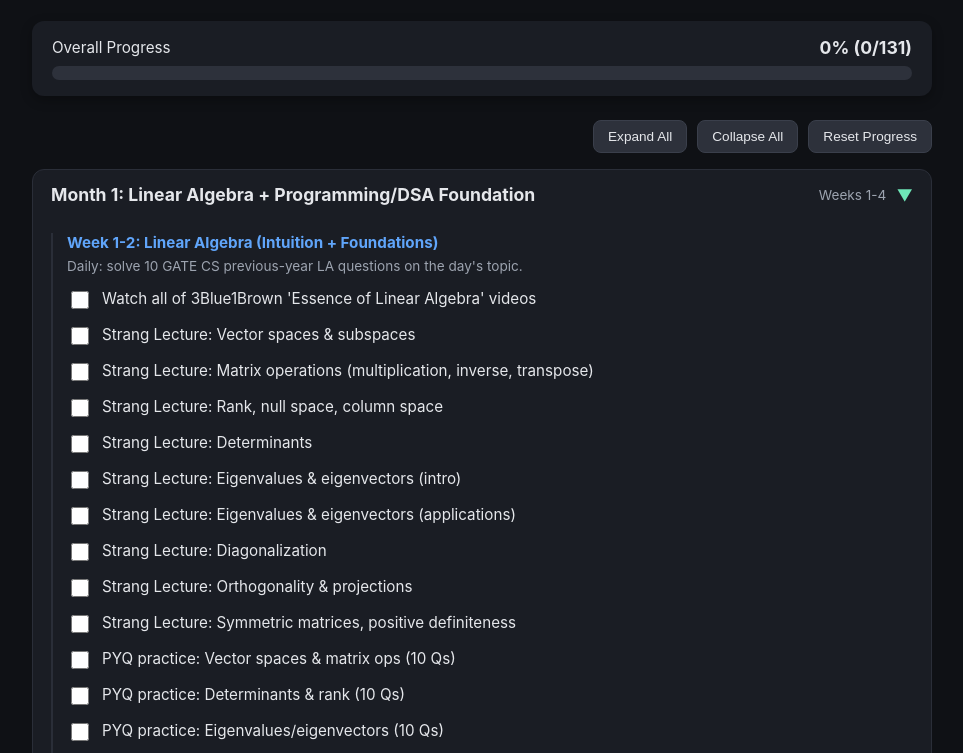
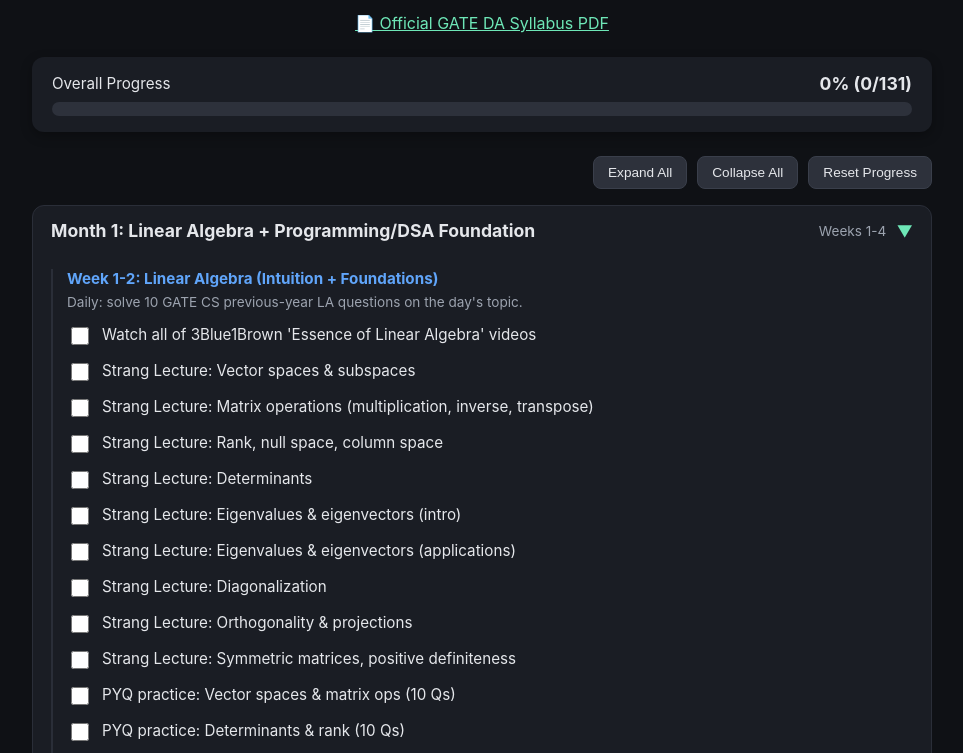
Before and after one commit to yakaanil-2006/GATE-2027, a plain HTML site: page index.html in a window 1280 px wide. Shown: the part 86-839 px from the top of the page, without its empty margins (158-1121 px from the left). Drawn offline with Linux system fonts and the light colour scheme.

Commit message:
Update index.html

```diff
--- a/index.html
+++ b/index.html
@@ -164,6 +164,7 @@
   <header>
     <h1>📘 GATE DA 2027 — Prep Tracker</h1>
     <p>6-Month Study Plan • Click checkboxes to track progress (auto-saved)</p>
+    <p><a href="https://gate2027.iitg.ac.in/doc/syllabus/DA.pdf" target="_blank" style="color:#6ee7b7;">📄 Official GATE DA Syllabus PDF</a></p>
   </header>
 
   <div class="progress-wrap">
```
